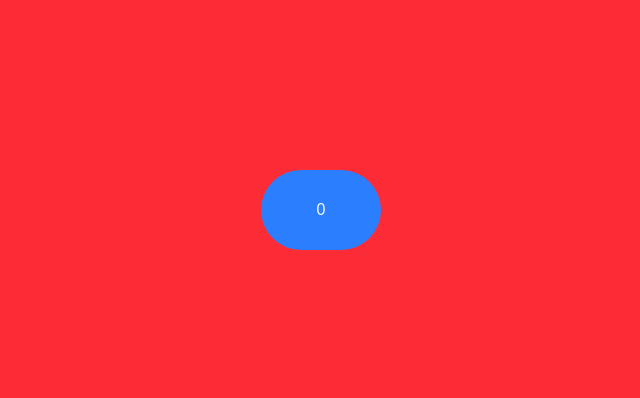
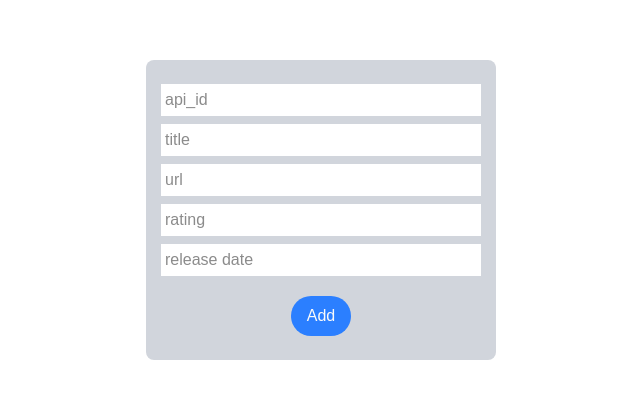
Before and after one commit to ferroklaser/movie-app, a Next.js app in the folder frontend/: page / in a window 1280 px wide. Shown: the part 190-588 px from the top of the page, without its empty margins (319-959 px from the left). Built offline with nearby package versions, Linux system fonts and the light colour scheme.

Commit message:
Add form

```diff
--- a/frontend/app/page.tsx
+++ b/frontend/app/page.tsx
@@ -4,17 +4,13 @@ import MyButton from "@/components/MyButton";
 import Image from "next/image";
 import Modal from "@/components/Modal";
 import { useState } from "react";
+import TextInput from "@/components/TextInput";
+import Form from "@/components/Form";
 
 export default function Home() {
-  const [count, setCount] = useState(0);
-
-  const handleClick = () => {
-    setCount(count + 1)
-  }
-
   return (
-      <div className="flex justify-center items-center bg-red-500 h-screen">
-        <MyButton label={count.toString()} onClick={handleClick}></MyButton>
+      <div className="flex justify-center items-center h-screen">
+        <Form/>
       </div>
   );
 }
--- a/frontend/components/Form.tsx
+++ b/frontend/components/Form.tsx
@@ -1,7 +1,19 @@
+import MyButton from "./MyButton";
+import TextInput from "./TextInput";
+
 const Form = ({}) => {
     return (
-        <div>
-
+        <div className="bg-gray-300 w-[350px] h-[300px] p-5 rounded-lg">
+            <form className="flex flex-col items-center">
+                <TextInput name="api_id" placeholder="api_id" />
+                <TextInput name="title" placeholder="title" />
+                <TextInput name="poster url" placeholder="url" />
+                <TextInput name="rating" placeholder="rating" />
+                <TextInput name="release_date" placeholder="release date" />
+                <MyButton type="submit" label="Add" onClick={() => { }} />
+            </form>
         </div>
     );
 }
+
+export default Form;
--- a/frontend/components/MyButton.tsx
+++ b/frontend/components/MyButton.tsx
@@ -1,14 +1,12 @@
-import React, {MouseEventHandler} from "react";
+import React from "react";
 
-type ButtonProps = {
-    label: string;
-    onClick : MouseEventHandler<HTMLButtonElement>
+interface ButtonProps extends React.ButtonHTMLAttributes<HTMLButtonElement> {
+    label?: string;
 }
 
-
-const MyButton = ({ label, onClick } : ButtonProps) => {
+const MyButton = ({ label, ...props} : ButtonProps) => {
     return (
-        <button className="bg-blue-500 rounded-full px-4 text-neutral-50 w-30 h-20" onClick={onClick}>{label}</button>
+        <button className="bg-blue-500 rounded-full px-4 py-2 text-neutral-50 m-4" {...props}>{label}</button>
     )
 }
 
--- /dev/null
+++ b/frontend/components/TextInput.tsx
@@ -0,0 +1,7 @@
+const TextInput = ({name, placeholder} : { name : string, placeholder : string}) => {
+    return (
+        <input name={name} placeholder={placeholder} className="bg-white w-80 m-1 p-1"/>
+    )
+}
+
+export default TextInput;
```
